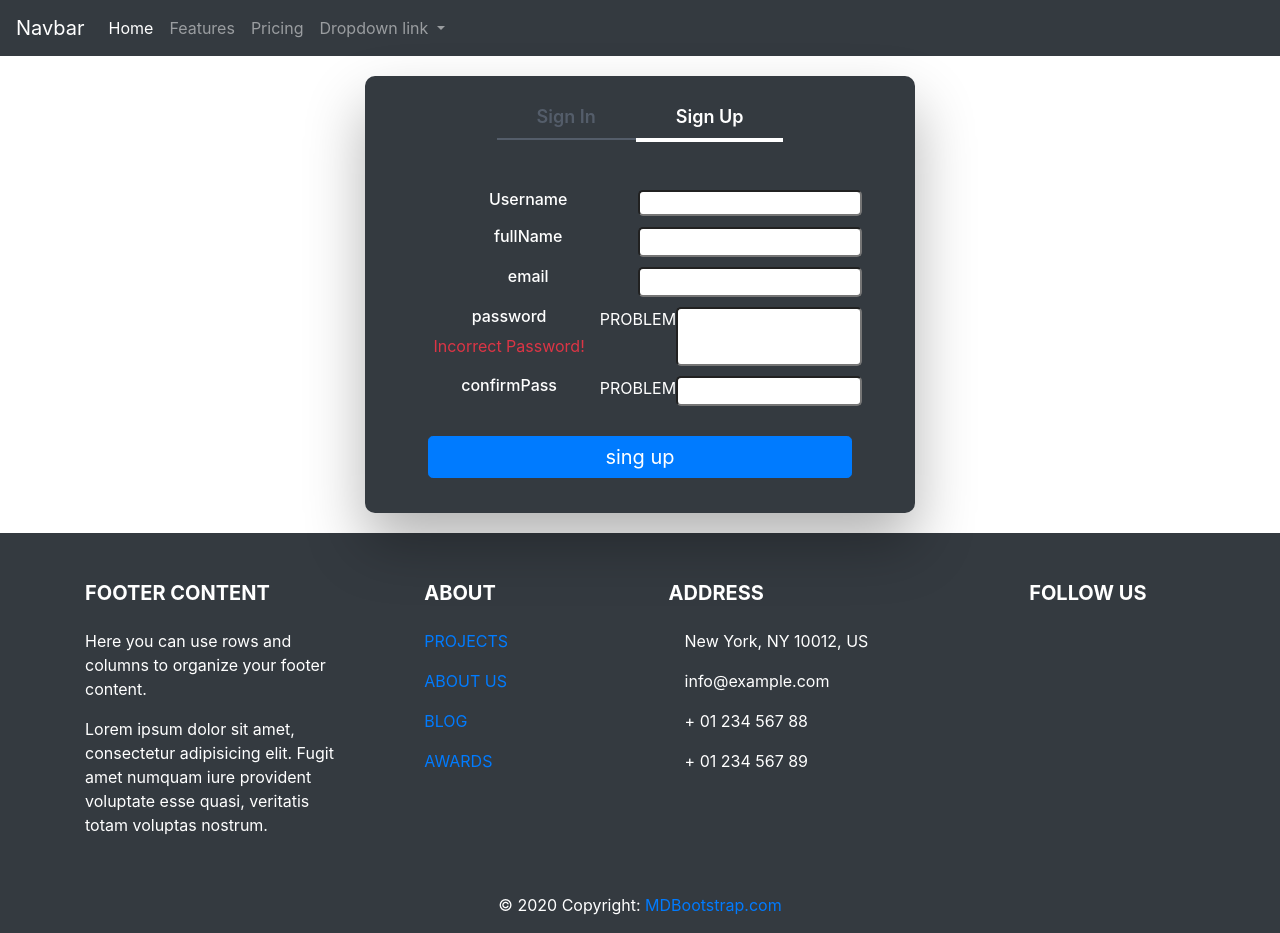
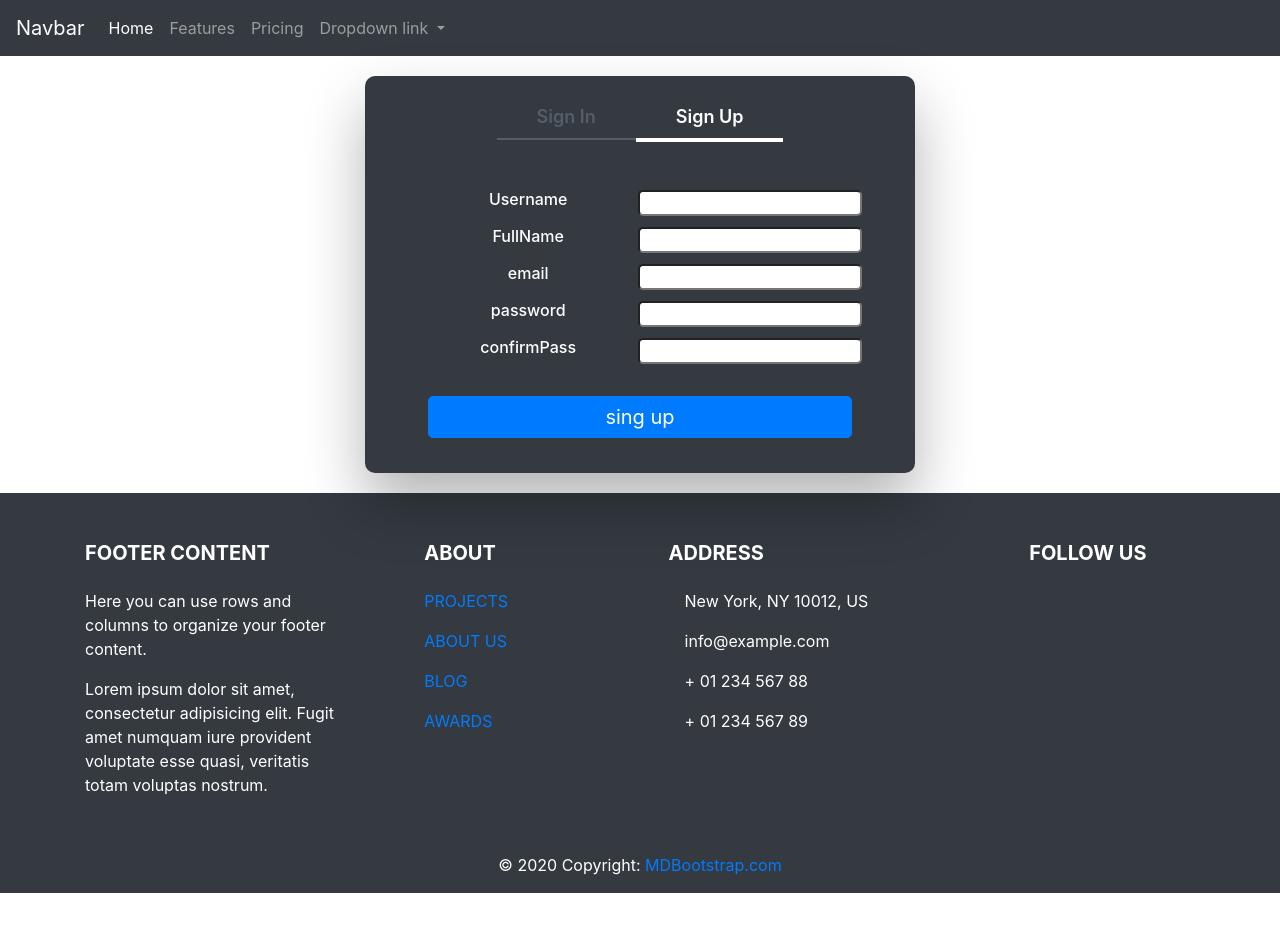
Before and after one commit to Vladi40kif/Test-Study.NET_WEB_API_Core_Entity_Angular, an Angular app in the folder Angular/: page /users/registration in a window 1280 px wide. After the commit the page ends 893 px from the top, so only its background shows below. Built offline with nearby package versions, Linux system fonts and the light colour scheme.

Commit message:
end reg page, constains some problem, nut work:)

```diff
--- a/Angular/src/app/shared/user.service.ts
+++ b/Angular/src/app/shared/user.service.ts
@@ -12,25 +12,25 @@ export class UserService {
     responceRegister: any;
 
     formModel = this.fb.group({
-        userName: ['', [Validators.required, Validators.minLength(4)]],
+        userName: ['', [Validators.minLength(4)]],
         fullName: [''],
         email: ['', Validators.email],
         password: this.fb.group({
-            password: ['',[Validators.required, Validators.minLength(4)]],
-            confirmPass: ['', Validators.required]
+            password: ['',[Validators.minLength(4)]],
+            confirmPass: ['']
         }, { validator: this.checkPasswords })
     });
 
     sendRegInfo(){
-        this.http.post("https://localhost:44373/api/Auth/register",  {
-            UserName: this.formModel.value.UserName,
-            Password: this.formModel.value.password.password,
-            Email: this.formModel.value.Email,
-            Role: "",
-            FullName: this.formModel.value.FullName
-        }).subscribe(x => {
-            this.responceRegister = x;
-        });
+        // this.http.post("https://localhost:44373/api/Auth/register",  {
+        //     UserName: this.formModel.value.UserName,
+        //     Password: this.formModel.value.password.password,
+        //     Email: this.formModel.value.Email,
+        //     Role: "",
+        //     FullName: this.formModel.value.FullName
+        // }).subscribe(x => {
+        //     this.responceRegister = x;
+        // });
     }
 
     checkPasswords(group: FormGroup) {
--- a/Angular/src/app/users/registrution/registrution.component.html
+++ b/Angular/src/app/users/registrution/registrution.component.html
@@ -2,45 +2,42 @@
 	<div class="row justify-content-md-center formFild ">
 		<div class = "col text-center">
 			<h6>Username</h6>
-			<label class="text-danger" *ngIf="service.formModel.controls['userName'].invalid && (service.formModel.controls['userName'].dirty || service.formModel.controls['userName'].touched)">Incorrect Username!</label>
+			<label class="text-danger" *ngIf="service.formModel.controls.userName.invalid">Incorrect Username!</label>
 		</div>
 		<input class="col text-center" style=" height: 100%;" formControlName = "userName">
+	</div>
 
+	<div class="row justify-content-md-center formFild ">
+		<div class = "col text-center">
+			<h6>FullName</h6>
+			<label class="text-danger" *ngIf="service.formModel.controls.fullName.invalid">Incorrect Name!</label>
+		</div>
+		<input class="col text-center" style=" height: 100%;" formControlName = "fullName">
 	</div>
 
 	<div class="row justify-content-md-center formFild">
-		<h6 class="col text-center">fullName</h6>
-		<input class="col text-center" formControlName = "fullName" >
-	</div>
-	<div class="row justify-content-md-center formFild">
 		<div class="col text-center">
 			<h6>email</h6>
-			<label class="text-danger" *ngIf="service.formModel.controls['email'].invalid && (service.formModel.controls['email'].dirty || service.formModel.controls['email'].touched)">Incorrect Email!</label>
+			<label class="text-danger" *ngIf="service.formModel.controls.email.invalid">Incorrect Email!</label>
 		</div>
-		<input class="col text-center" formControlName = "email" >
+		<input class="col text-center" style=" height: 100%;" formControlName = "email" >
 	</div>
 
 	<div formGroupName = "password">
 		<div class="row justify-content-md-center formFild">
 			<div class="col text-center">
 				<h6>password</h6>
-				<label class="text-danger" *ngIf="true">Incorrect Password!</label>
+				<label class="text-danger" *ngIf="service.formModel.controls.password.controls.password.invalid">Incorrect Password!</label>
 			</div>
-				PROBLEM
-<!-- 				<label class="text-danger" *ngIf="service.formModel.get('passwords.password').invalid && (service.formModel.get('passwords.password').dirty || service.formModel.get('passwords.password').touched)">Incorrect Email!</label> -->
-<!--			{{service.formModel.get('passwords.password')}}
- 			{{service.formModel.controls['password'].dirty}}
-			{{service.formModel.password.controls['password'].touched)}} -->
-
-			<input class="col text-center" formControlName = "password" >
+			<input class="col text-center" style=" height: 100%;" formControlName = "password" >
 		</div>
 
 		<div class="row justify-content-md-center formFild">
 			<div class="col text-center">
 				<h6>confirmPass</h6>
+				<label class="text-danger" *ngIf="service.formModel.controls.password.invalid">Incorrect Confirm Password!</label>
 			</div>
-				PROBLEM
-			<input class="col text-center" formControlName = "confirmPass" >
+			<input class="col text-center"  style=" height: 100%;"  formControlName = "confirmPass" >
 		</div>
 	</div>
 	<button type="submit" class="btn btn-primary btn-lg btn-block formFild" style="margin-top: 25px" >sing up</button>
```
